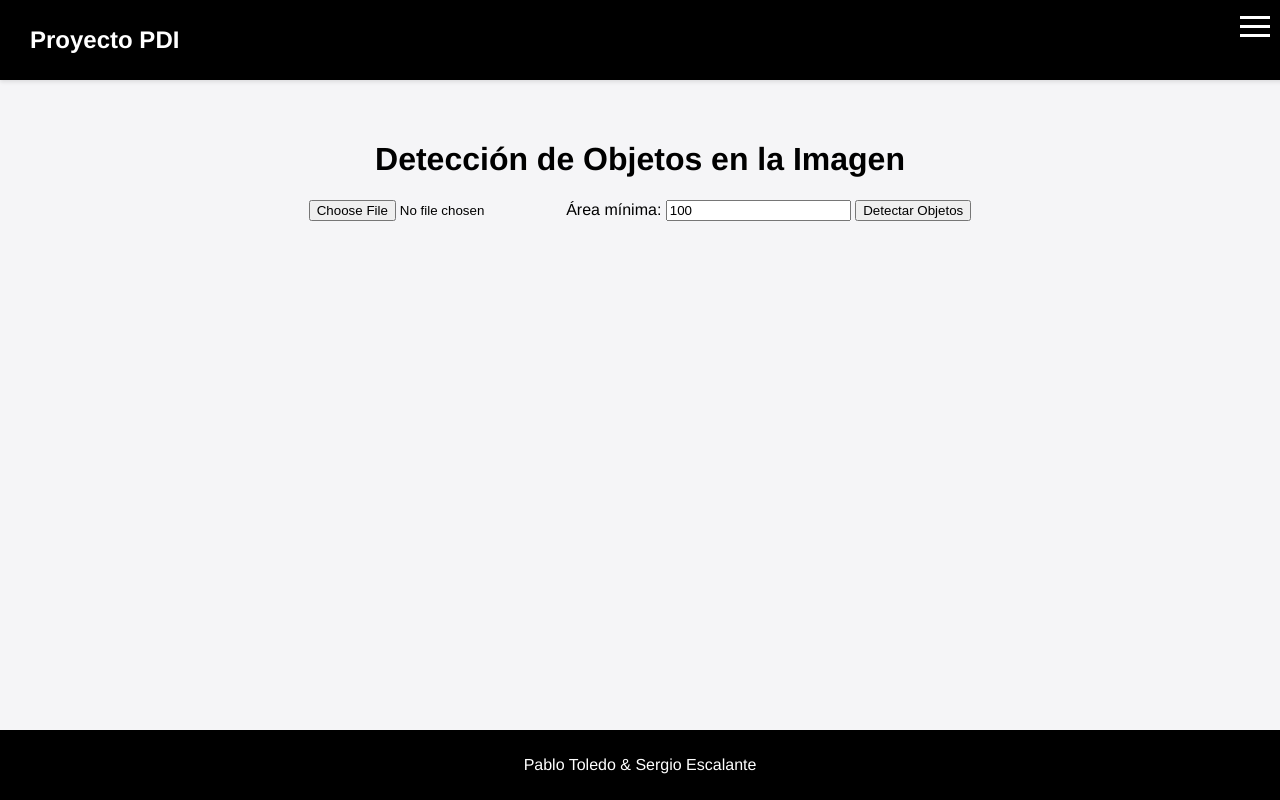
After one commit to PabloToledoBarahona/pdiProject, a Flask app: page /detect_objects in a window 1280 px wide. The commit adds this page. Run offline with Flask 3, Linux system fonts and the light colour scheme.

Commit message:
Added object_detection screen

```diff
--- a/app/controllers/image_controller.py
+++ b/app/controllers/image_controller.py
@@ -1,7 +1,7 @@
 from flask import Blueprint, render_template, request, redirect, url_for
 import os, time
 from werkzeug.utils import secure_filename
-from app.modules import histogram, read_image, segment_color, convert_bw, convolution, kernels
+from app.modules import histogram, read_image, segment_color, convert_bw, convolution, kernels, object_detection
 from app.modules.brightness import adjust_brightness
 from app.modules.contrast import adjust_contrast
 from app.modules.filters import apply_gaussian_blur, apply_median_blur, apply_edge_detection
@@ -427,3 +427,18 @@ def edge_detection_view():
             edge_image_path, count = detect_edges(file_path, min_area)
             return render_template('edge_detection.html', original_image=filename, edge_image=edge_image_path, count=count)
     return render_template('edge_detection.html')
+
+
+
+@image_controller.route('/detect_objects', methods=['GET', 'POST'])
+def detect_objects_view():
+    if request.method == 'POST':
+        file = request.files.get('file')
+        min_area = int(request.form.get('min_area', 100))
+        if file:
+            filename = secure_filename(file.filename)
+            file_path = os.path.join(UPLOAD_FOLDER, filename)
+            file.save(file_path)
+            result_path, objects_data = object_detection.detect_objects(file_path, min_area)
+            return render_template('detect_objects.html', original_image=filename, result_image=result_path, objects_data=objects_data)
+    return render_template('detect_objects.html')
--- /dev/null
+++ b/app/templates/detect_objects.html
@@ -0,0 +1,43 @@
+<!DOCTYPE html>
+<html lang="es">
+<head>
+    <meta charset="UTF-8">
+    <meta name="viewport" content="width=device-width, initial-scale=1.0">
+    <title>Detección de Objetos</title>
+    <link rel="stylesheet" href="{{ url_for('static', filename='css/styles.css') }}">
+</head>
+<body>
+    {% include 'navbar.html' %}
+    <main>
+        <div class="container">
+            <h1>Detección de Objetos en la Imagen</h1>
+            <form action="{{ url_for('image_controller.detect_objects_view') }}" method="post" enctype="multipart/form-data">
+                <input type="file" name="file" accept="image/*" required>
+                <label for="min_area">Área mínima:</label>
+                <input type="number" name="min_area" id="min_area" value="100">
+                <button type="submit" class="btn">Detectar Objetos</button>
+            </form>
+            {% if original_image %}
+                <div class="image-section">
+                    <h2>Imagen Original</h2>
+                    <img src="{{ url_for('static', filename='uploads/' ~ original_image) }}" alt="Imagen Original">
+                </div>
+            {% endif %}
+            {% if result_image %}
+                <div class="image-section">
+                    <h2>Imagen con Objetos Detectados</h2>
+                    <img src="{{ url_for('static', filename='uploads/objects_detected.jpg') }}" alt="Imagen con Objetos">
+                    <ul>
+                        {% for area, perimeter, cx, cy in objects_data %}
+                            <li>Área: {{ area }}, Perímetro: {{ perimeter }}, Centro: ({{ cx }}, {{ cy }})</li>
+                        {% endfor %}
+                    </ul>
+                </div>
+            {% endif %}
+        </div>
+    </main>
+    <footer>
+        <p>Pablo Toledo & Sergio Escalante</p>
+    </footer>
+</body>
+</html>
--- a/app/templates/navbar.html
+++ b/app/templates/navbar.html
@@ -37,9 +37,11 @@
                 <li><a href="{{ url_for('image_controller.scale_image_view') }}">Escalar Imagen</a></li>
                 <li><a href="{{ url_for('image_controller.quantize_image_view') }}">Cuantizar Imagen</a></li>
                 <li><a href="{{ url_for('image_controller.segment_k_clusters_view') }}">Segmentación K-Means</a></li>
+                <li><a href="{{ url_for('image_controller.detect_objects_view') }}">Detección de Objetos</a></li>
                 <li><a href="{{ url_for('image_controller.masks_view') }}">Máscaras</a></li>
                 <li><a href="{{ url_for('image_controller.apply_kernel') }}">Kernel</a></li>
                 <li><a href="{{ url_for('image_controller.edge_detection_view') }}">Detección de Bordes</a></li>
+
             </ul>
         </nav>
     </header>
```
Also changed, not shown: app/modules/object_detection.py (+37 -0 lines), app/static/uploads/429492662_390397450301491_2108901846232436268_n-2.jpg (added), app/static/uploads/WhatsApp_Image_2024-06-17_at_10.51.13.jpeg (added), app/static/uploads/objects_detected.jpg (added), app/static/uploads/onerice.png (added), app/static/uploads/preview.png (added), app/static/uploads/rices.png (added), app/static/uploads/univalle3.jpeg (added).
